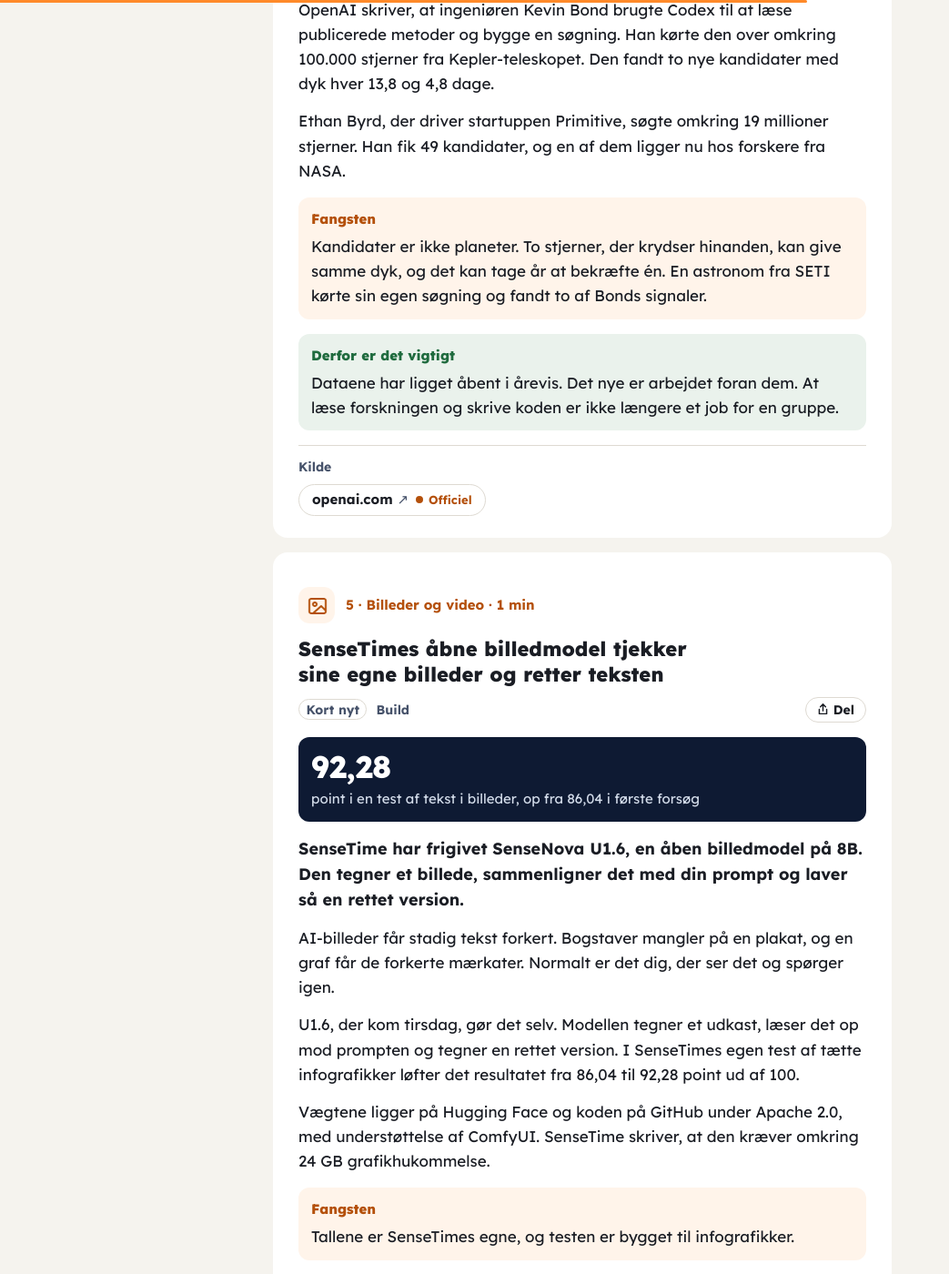
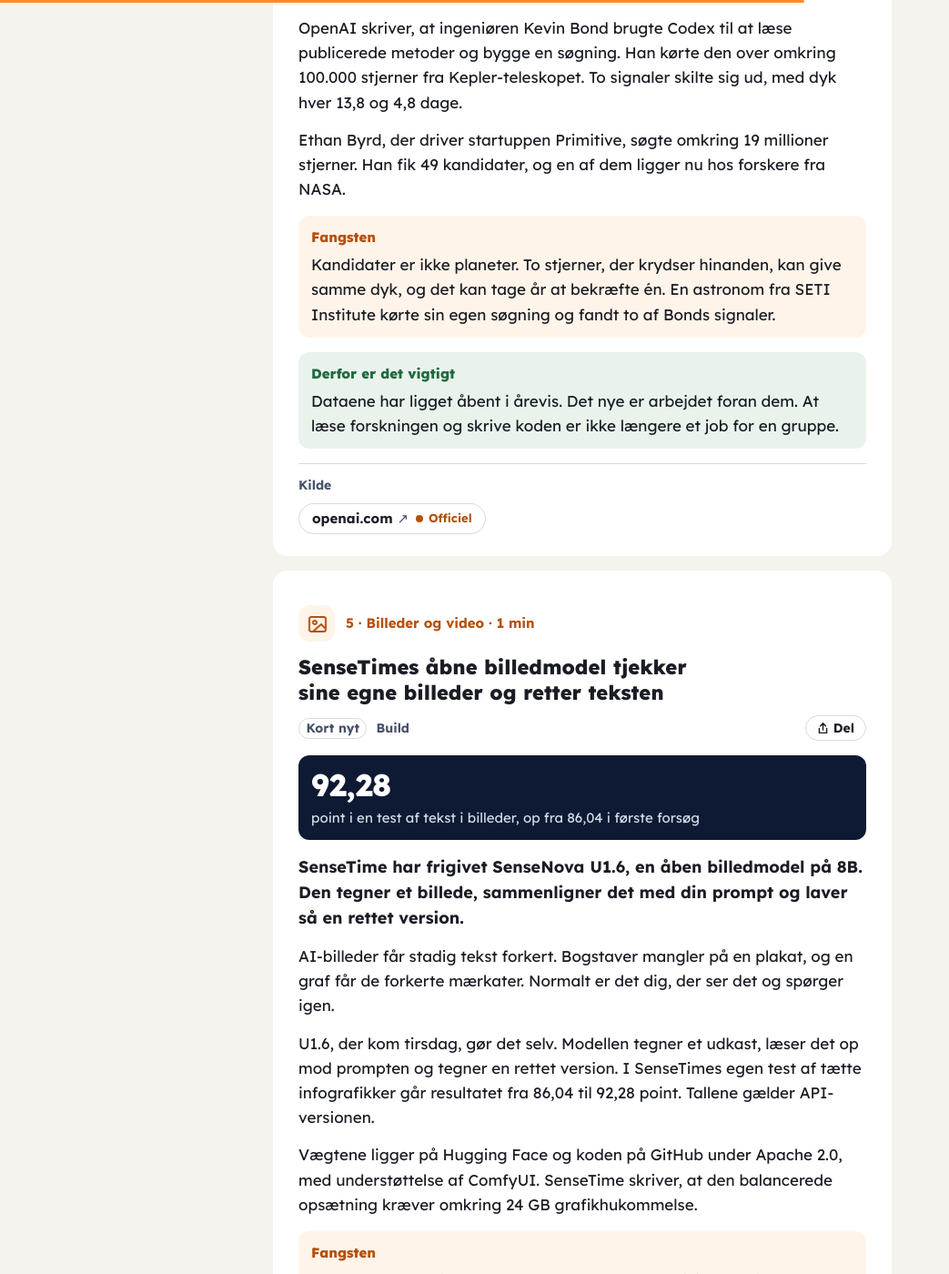
Before and after one commit to Repzei/7amai, a Jekyll site: the page built from _da/2026-11-25-versine-lets-ai-assistants-send-money-with-your-approval.md, in a window 1280 px wide and 1400 px high, scrolled down 5090 px. Shown: the whole window at 91% size, without its empty margins (0-1043 px from the left). Built offline with Jekyll 4.4.1, drawn with Linux system fonts in a browser that asks for light colours; some of the changed text lies outside the part shown.

Commit message:
Udkast 2026-11-25
Co-Authored-By: Claude Opus 5.5 <noreply@anthropic.com>
Claude-Session: https://claude.ai/code/session_01WDQZfUPLd2GbxvBhHj4ZrZ

```diff
--- a/_da/2026-11-25-versine-lets-ai-assistants-send-money-with-your-approval.md
+++ b/_da/2026-11-25-versine-lets-ai-assistants-send-money-with-your-approval.md
@@ -16,7 +15,7 @@ today:
 other_lang_url: /2026/11/25/
 items:
   - { n: 1, anchor: "versine-chat-payments", signal: worth, tracks: [build, general], min: 1.5, source: official, topic: agent, why: "En assistent, der kan betale, er nyttig, men penge du ikke kan hente tilbage kræver hårde grænser.", steps: { title: "Sådan foregår en betaling i Versine", list: ["Du beder din assistent betale nogen", "Versine sender en anmodning til sin app", "Du godkender den med din passkey", "Pengene flytter og kan ikke fortrydes"] } }
-  - { n: 2, anchor: "tidal-ai-tracks", signal: worth, tracks: [general], min: 1.5, source: reported, number: "43 %", number_label: "af det, der blev lagt op på Tidal i 90 dage, var lavet helt af AI", topic: news, why: "Når næsten halvdelen af nye uploads kommer fra AI, må en musiktjeneste beslutte, hvad den er til for." }
+  - { n: 2, anchor: "tidal-ai-tracks", signal: worth, tracks: [general], min: 1.5, source: reported, number: "43 %", number_label: "af de numre, der blev lagt op på Tidal i 90 dage, var lavet med AI", topic: news, why: "Når næsten halvdelen af nye uploads kommer fra AI, må en musiktjeneste beslutte, hvad den er til for." }
   - { n: 3, anchor: "ai-share-prices", signal: worth, tracks: [general], min: 1, source: reported, number: "76 dollar", number_label: "Anthropics lavpunkt tirsdag, under salgskursen på 83 dollar", topic: money, why: "Investorer betaler stadig for AI-firmaer med forretningskunder, men ikke for enhver AI-aktie.", bars: { title: "Anthropics aktiekurs", max: 110, rows: [{ l: "Solgt til", v: 83, t: "83 dollar" }, { l: "Tirsdag lavt", v: 76, t: "76 dollar", hl: true }] } }
   - { n: 4, anchor: "openai-exoplanets", signal: quick, tracks: [general], min: 1, source: official, number: "19 millioner", number_label: "stjerner gennemsøgt i det ene af de to private projekter", topic: research, why: "Arbejde, der krævede en forskergruppe, kan nu laves af én person med offentlige data." }
   - { n: 5, anchor: "sensenova-u1-6", signal: quick, tracks: [build], min: 1, source: official, number: "92,28", number_label: "point i en test af tekst i billeder, op fra 86,04 i første forsøg", topic: image, why: "En model, der tjekker sit eget billede, fanger den ødelagte tekst, før du skal gøre det." }
@@ -44,15 +43,15 @@ Kilder: [versine.com](https://versine.com) · <span class="tag tag-official">Off
 
 ### 2. Tidal sletter sange, der er lavet helt af AI, fra 9. december {#tidal-ai-tracks}
 <p class="item-meta"><span class="signal signal-worth">Værd at vide</span><span class="track">Generelt</span><span class="track">1½ min</span></p>
-<div class="number"><b>43 %</b><span>af det, der blev lagt op på Tidal i 90 dage, var lavet helt af AI</span></div>
+<div class="number"><b>43 %</b><span>af de numre, der blev lagt op på Tidal i 90 dage, var lavet med AI</span></div>
 
 <p class="short"><span>Kort fortalt</span>Tidal siger, at tjenesten fjerner numre lavet helt af AI fra 9. december. Den venter at slette mere end 29 millioner sange inden årets udgang.</p>
 
-I juni holdt Tidal op med at betale royalties for sange lavet helt af AI og satte mærke på dem. Det bremsede ikke strømmen. Robert Anderson, der leder Tidal Music, siger, at mere end 43 % af de seneste 90 dages uploads var lavet helt af AI, skriver TechCrunch.
+I juni holdt Tidal op med at betale royalties for sange lavet helt af AI, og tjenesten satte mærke på dem. Det bremsede ikke strømmen. Robert Anderson, der leder Tidal Music, siger, at mere end 43 % af de seneste 90 dages numre var lavet med AI, skriver TechCrunch.
 
 Derfor går Tidal videre og sletter dem. Efter tjenestens egen optælling ligger der omkring 27 millioner sådanne numre i kataloget. Det er 6,3 % af det, og 96 % af dem er aldrig blevet streamet. Sange lavet med hjælp fra AI må blive.
 
-Fangsten: Tidal har meldt det ud på et socialt medie, ikke i et regelsæt. Tjenesten siger ikke, hvordan den afgør, at et nummer er lavet helt af AI. Netop den grænse er der, hvor diskussionerne vil ligge.
+Fangsten: Tidal har meldt det ud på et socialt medie, ikke i et regelsæt. Tjenesten siger ikke, hvordan den afgør, at et nummer er lavet helt af AI. Den grænse er, hvor diskussionerne vil ligge.
 
 <div class="why"><b>Derfor er det vigtigt</b><p>Streamingtjenester betaler ud af én pulje, så hvert nummer, der kommer ind, tager en skive. Hvis næsten halvdelen af nye uploads er maskinlavede, og ingen hører dem, må tjenesten vælge, om den er et bibliotek eller et lager.</p></div>
 
@@ -83,11 +82,11 @@ Kilder: [techcrunch.com (Anthropic)](https://techcrunch.com/2026/11/24/anthropic
 
 En planet, der går forbi sin stjerne, dæmper lyset en lille smule, hver gang den runder. At finde det mønster er et softwareproblem, og det passer til et kodeværktøj.
 
-OpenAI skriver, at ingeniøren Kevin Bond brugte Codex til at læse publicerede metoder og bygge en søgning. Han kørte den over omkring 100.000 stjerner fra Kepler-teleskopet. Den fandt to nye kandidater med dyk hver 13,8 og 4,8 dage.
+OpenAI skriver, at ingeniøren Kevin Bond brugte Codex til at læse publicerede metoder og bygge en søgning. Han kørte den over omkring 100.000 stjerner fra Kepler-teleskopet. To signaler skilte sig ud, med dyk hver 13,8 og 4,8 dage.
 
 Ethan Byrd, der driver startuppen Primitive, søgte omkring 19 millioner stjerner. Han fik 49 kandidater, og en af dem ligger nu hos forskere fra NASA.
 
-Fangsten: kandidater er ikke planeter. To stjerner, der krydser hinanden, kan give samme dyk, og det kan tage år at bekræfte én. En astronom fra SETI kørte sin egen søgning og fandt to af Bonds signaler.
+Fangsten: kandidater er ikke planeter. To stjerner, der krydser hinanden, kan give samme dyk, og det kan tage år at bekræfte én. En astronom fra SETI Institute kørte sin egen søgning og fandt to af Bonds signaler.
 
 <div class="why"><b>Derfor er det vigtigt</b><p>Dataene har ligget åbent i årevis. Det nye er arbejdet foran dem. At læse forskningen og skrive koden er ikke længere et job for en gruppe.</p></div>
 
@@ -102,9 +101,9 @@ Kilde: [openai.com](https://openai.com/index/searching-for-distant-planets-with-
 
 AI-billeder får stadig tekst forkert. Bogstaver mangler på en plakat, og en graf får de forkerte mærkater. Normalt er det dig, der ser det og spørger igen.
 
-U1.6, der kom tirsdag, gør det selv. Modellen tegner et udkast, læser det op mod prompten og tegner en rettet version. I SenseTimes egen test af tætte infografikker løfter det resultatet fra 86,04 til 92,28 point ud af 100.
+U1.6, der kom tirsdag, gør det selv. Modellen tegner et udkast, læser det op mod prompten og tegner en rettet version. I SenseTimes egen test af tætte infografikker går resultatet fra 86,04 til 92,28 point. Tallene gælder API-versionen.
 
-Vægtene ligger på Hugging Face og koden på GitHub under Apache 2.0, med understøttelse af ComfyUI. SenseTime skriver, at den kræver omkring 24 GB grafikhukommelse.
+Vægtene ligger på Hugging Face og koden på GitHub under Apache 2.0, med understøttelse af ComfyUI. SenseTime skriver, at den balancerede opsætning kræver omkring 24 GB grafikhukommelse.
 
 Fangsten: tallene er SenseTimes egne, og testen er bygget til infografikker.
 
```
Also changed, not shown: other parts of _da/2026-11-25-versine-lets-ai-assistants-send-money-with-your-approval.md (+5 -6 lines), _posts/2026-11-25-versine-lets-ai-assistants-send-money-with-your-approval.md (+14 -15 lines), assets/og/2026-11-25.png (added), assets/og/da/2026-11-25.png (added).
